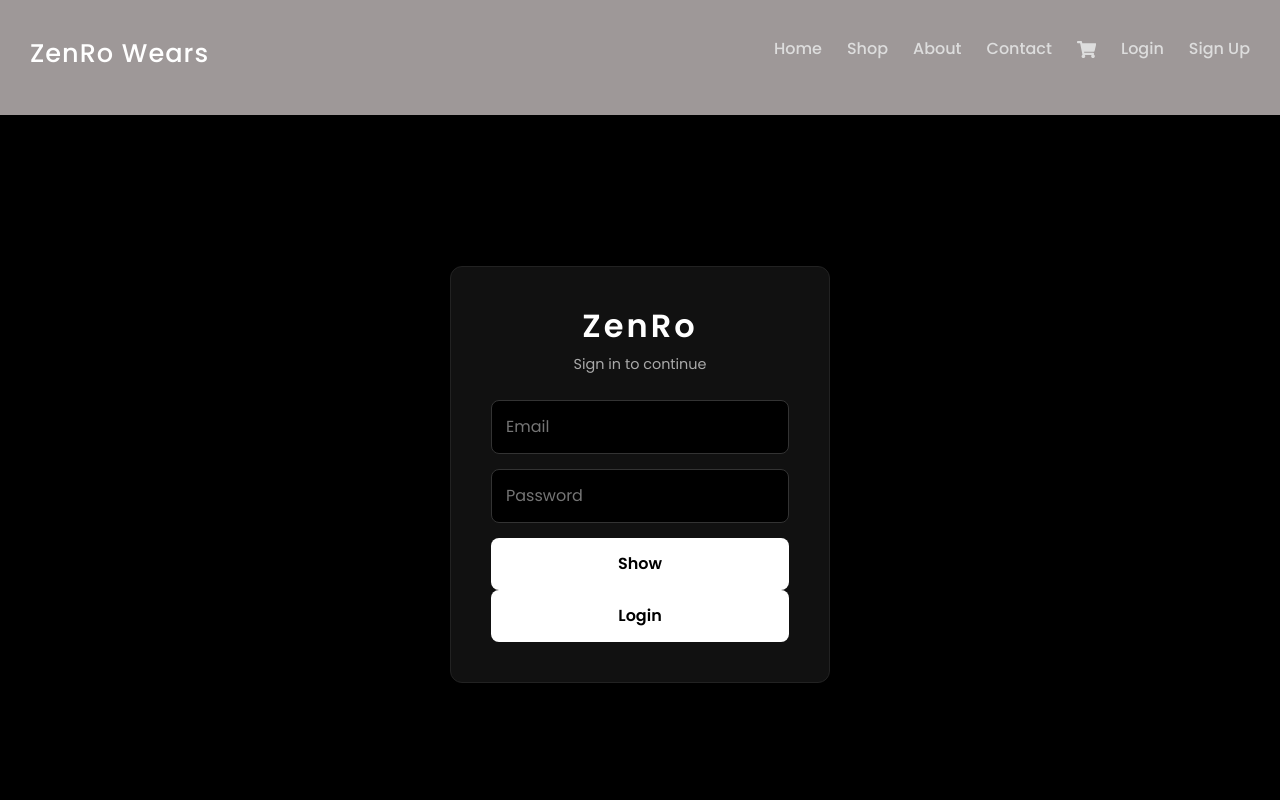
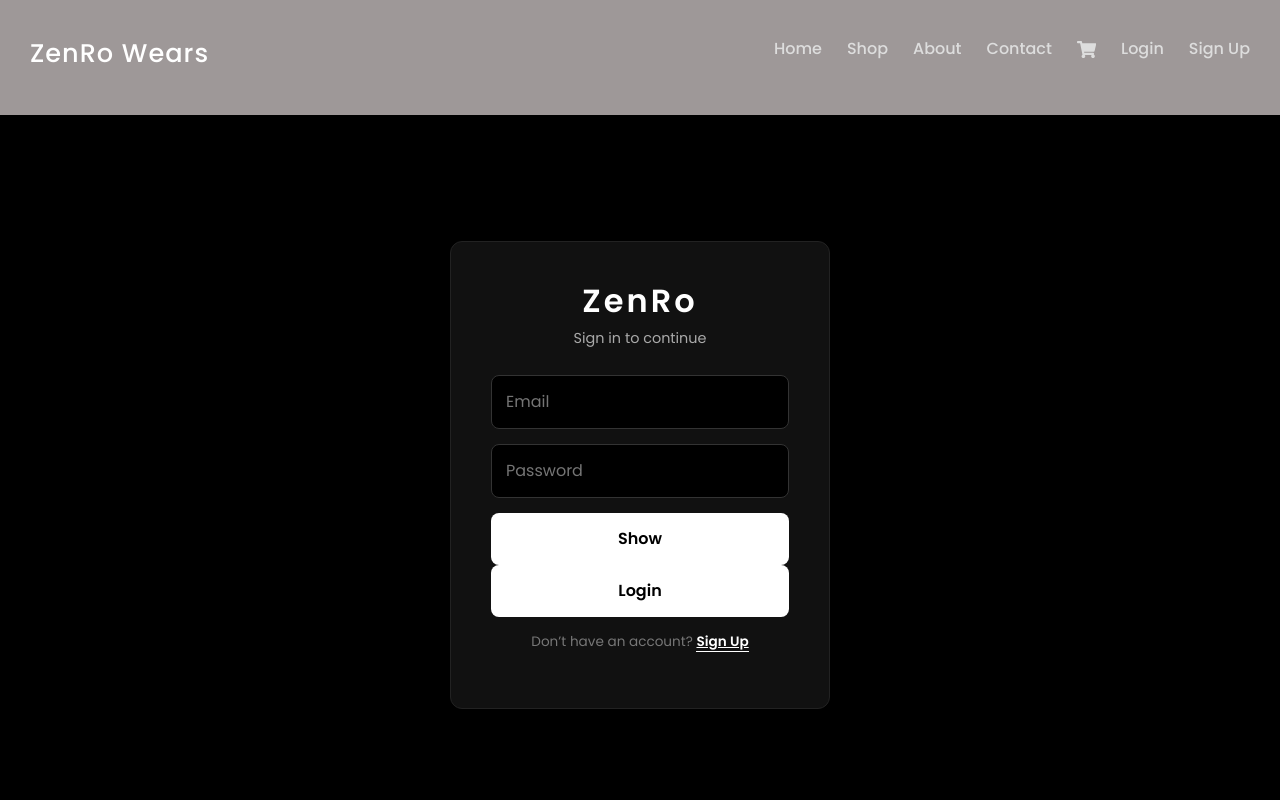
Before and after one commit to Godsownchild999/ZenRo-Wears, a React (Vite) app: page /login in a window 1280 px wide. Shown: the top 800 px of the page. Built offline with nearby package versions, Linux system fonts and the light colour scheme; no server answers.

Commit message:
Add Sign Up link to login page

```diff
--- a/src/pages/Login.css
+++ b/src/pages/Login.css
@@ -82,6 +82,12 @@
 
 .login-footer a {
   color: white;
-  text-decoration: none;
+  font-weight: bold;
+  cursor: pointer;
+  text-decoration: underline;
   border-bottom: 1px solid white;
 }
+
+.login-footer a:hover {
+  color: #00d1ff;
+}
--- a/src/pages/Login.jsx
+++ b/src/pages/Login.jsx
@@ -1,5 +1,5 @@
 import { useState } from "react";
-import { useNavigate } from "react-router-dom";
+import { useNavigate, Link } from "react-router-dom"; // import Link
 import { signInWithEmailAndPassword } from "firebase/auth";
 import { auth } from "../Firebase";
 import "./Login.css";
@@ -17,7 +17,6 @@ function Login() {
 
     try {
       await signInWithEmailAndPassword(auth, email, password);
-      // Remove localStorage - we'll use Firebase's built-in persistence
       navigate("/");
     } catch (err) {
       console.error("❌ Login error:", err.message);
@@ -59,6 +58,12 @@ function Login() {
         </div>
 
         <button type="submit">Login</button>
+
+        {/* 🔗 Redirect to Sign Up */}
+        <p className="login-footer">
+          Don’t have an account?{" "}
+          <Link to="/signup">Sign Up</Link>
+        </p>
       </form>
     </div>
   );
```
